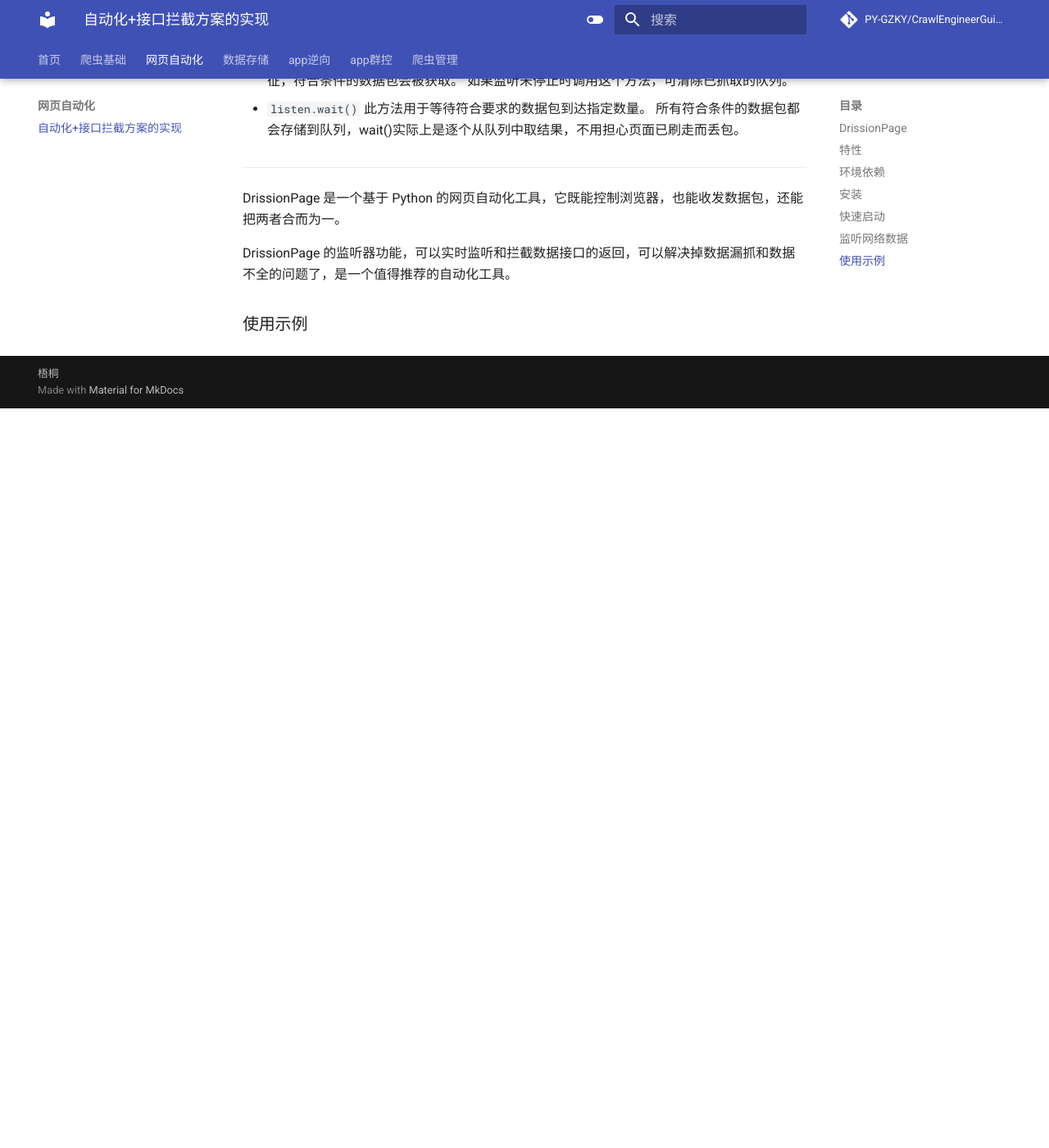
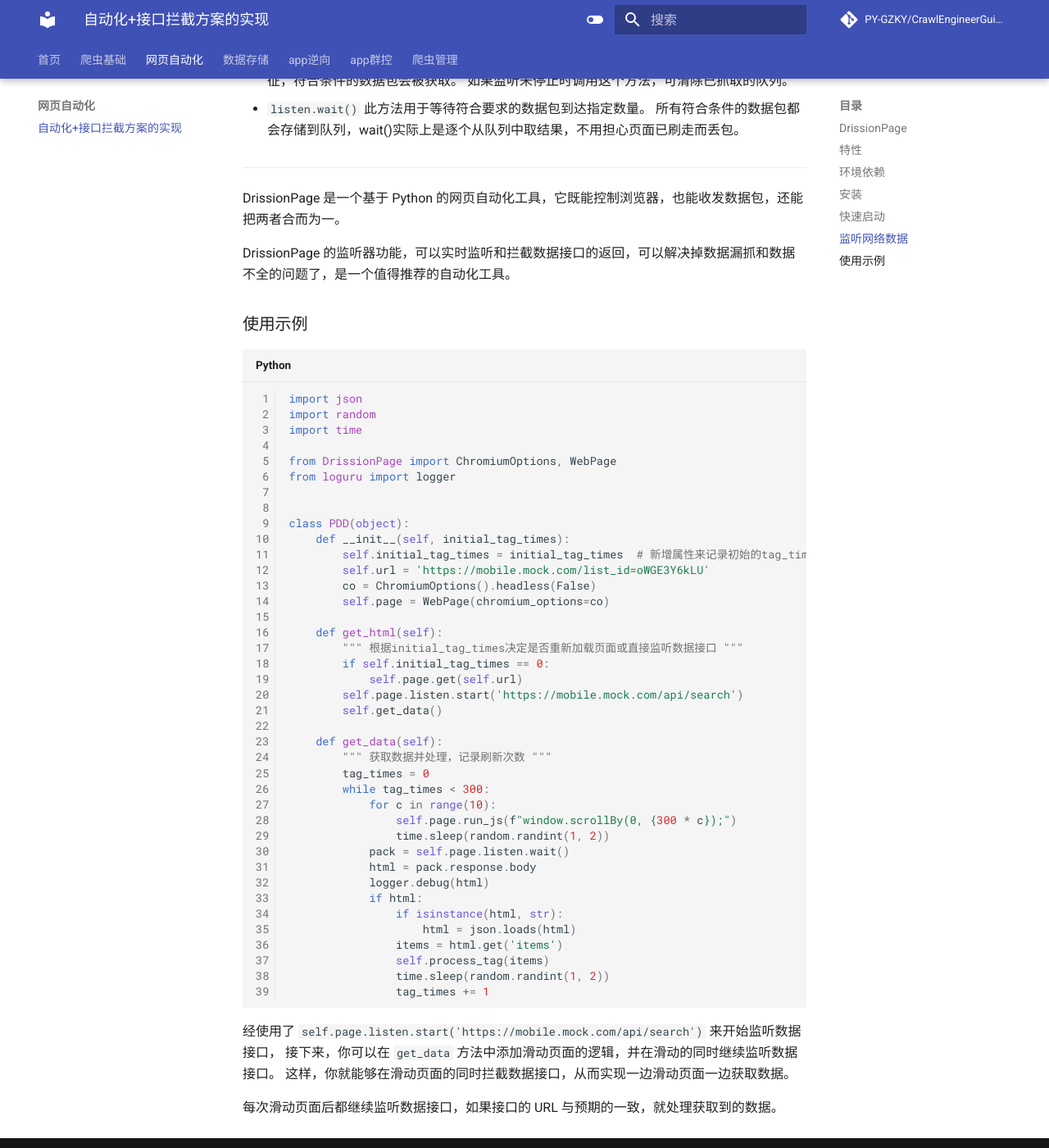
Before and after one commit to PY-GZKY/CrawlEngineerGuide, an MkDocs documentation site: the page built from docs/自动化+接口拦截方案的实现.md, in a window 1280 px wide and 1400 px high, scrolled down 2429 px. Shown: the whole window at 82% size. Built offline with MkDocs 1.6.1 and Material for MkDocs 9.7.7, drawn with Linux system fonts in a browser that asks for light colours; comment, search, counter and statistics services are not loaded; before the commit the page ends 2927 px from its top, so only the background shows below that.

Commit message:
Update 自动化+接口拦截方案的实现.md

````diff
--- a/docs/自动化+接口拦截方案的实现.md
+++ b/docs/自动化+接口拦截方案的实现.md
@@ -106,3 +106,51 @@
 
 
 ### 使用示例
+
+```python
+import json
+import random
+import time
+
+from DrissionPage import ChromiumOptions, WebPage
+from loguru import logger
+
+
+class PDD(object):
+    def __init__(self, initial_tag_times):
+        self.initial_tag_times = initial_tag_times  # 新增属性来记录初始的tag_times
+        self.url = 'https://mobile.mock.com/list_id=oWGE3Y6kLU'
+        co = ChromiumOptions().headless(False)
+        self.page = WebPage(chromium_options=co)
+
+    def get_html(self):
+        """ 根据initial_tag_times决定是否重新加载页面或直接监听数据接口 """
+        if self.initial_tag_times == 0:
+            self.page.get(self.url)
+        self.page.listen.start('https://mobile.mock.com/api/search')
+        self.get_data()
+
+    def get_data(self):
+        """ 获取数据并处理，记录刷新次数 """
+        tag_times = 0
+        while tag_times < 300:
+            for c in range(10):
+                self.page.run_js(f"window.scrollBy(0, {300 * c});")
+                time.sleep(random.randint(1, 2))
+            pack = self.page.listen.wait()
+            html = pack.response.body
+            logger.debug(html)
+            if html:
+                if isinstance(html, str):
+                    html = json.loads(html)
+                items = html.get('items')
+                self.process_tag(items)
+                time.sleep(random.randint(1, 2))
+                tag_times += 1
+```
+
+经使用了 `self.page.listen.start('https://mobile.mock.com/api/search')` 来开始监听数据接口，
+接下来，你可以在 `get_data` 方法中添加滑动页面的逻辑，并在滑动的同时继续监听数据接口。
+这样，你就能够在滑动页面的同时拦截数据接口，从而实现一边滑动页面一边获取数据。
+
+每次滑动页面后都继续监听数据接口，如果接口的 URL 与预期的一致，就处理获取到的数据。
````
